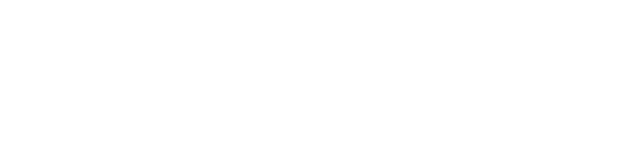
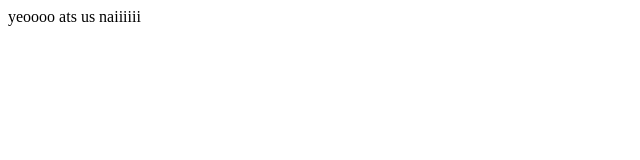
Before and after one commit to StevieJayCee/steviejaycee.github.io, a plain HTML site: page index.html in a window 1280 px wide. Shown: the whole page, without its empty margins (0-640 px from the left). Drawn offline with Linux system fonts and the light colour scheme.

Commit message:
Update index.html

```diff
--- a/index.html
+++ b/index.html
@@ -7,6 +7,6 @@
   <title>Document</title>
 </head>
 <body>
-
+  yeoooo ats us naiiiiii
 </body>
 </html>
```
